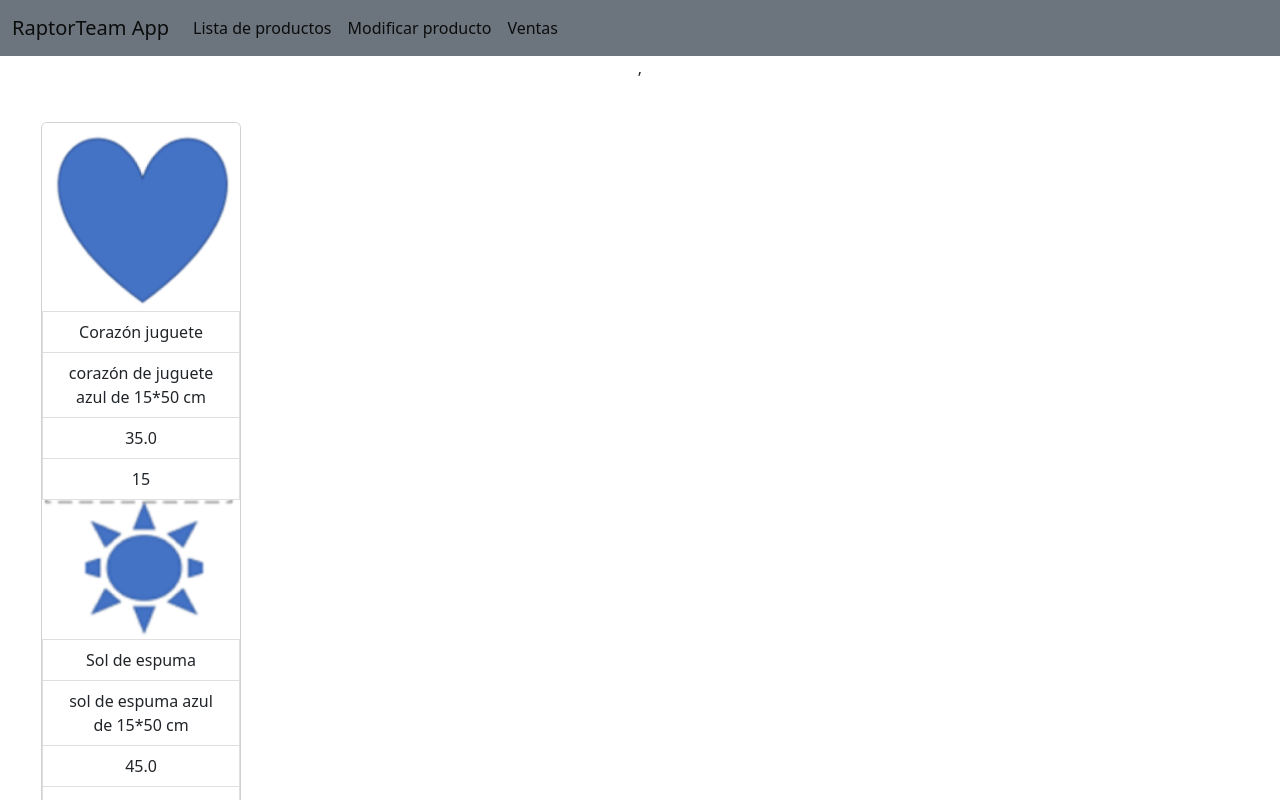
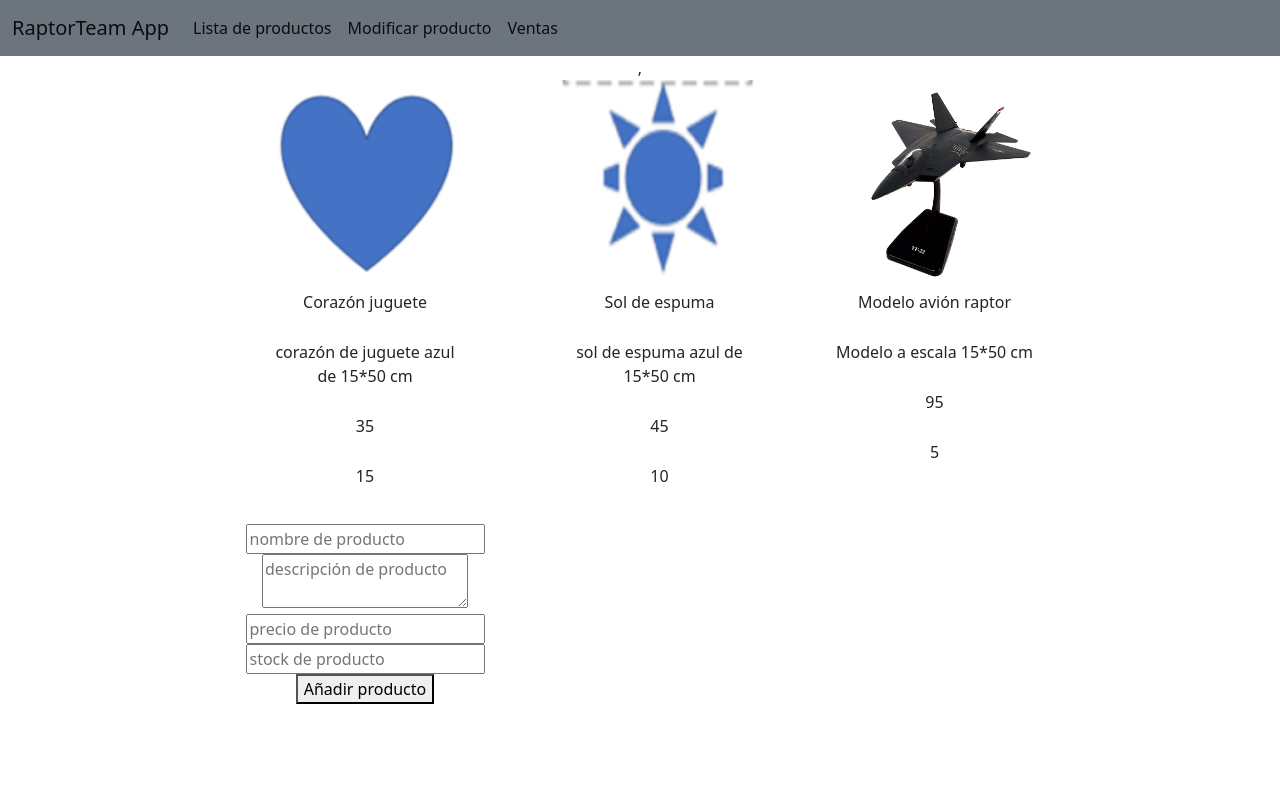
Before and after one commit to diegocetina/raptorTeam, a React (Create React App) app in the folder rapp1/: page /admin/lista in a window 1280 px wide. Shown: the top 800 px of the page. Built offline with nearby package versions, Linux system fonts and the light colour scheme.

Commit message:
ajustes de añadir productos y funciones UseState

```diff
--- a/rapp1/package.json
+++ b/rapp1/package.json
@@ -13,6 +13,7 @@
     "react-dom": "^18.2.0",
     "react-router-dom": "^6.4.2",
     "react-scripts": "5.0.1",
+    "sass": "^1.55.0",
     "web-vitals": "^2.1.4"
   },
   "scripts": {
--- a/rapp1/src/Data/ProductsData.js
+++ b/rapp1/src/Data/ProductsData.js
@@ -3,24 +3,24 @@ export const productsData = [
     id: 0,
     nombre: "Corazón juguete",
     descripcion: "corazón de juguete azul de 15*50 cm",
-    precio: "35.0",
-    stock: "15",
+    precio: 35.0,
+    stock: 15,
     img: "../../corazon.png",
   },
   {
     id: 1,
     nombre: "Sol de espuma",
     descripcion: "sol de espuma azul de 15*50 cm",
-    precio: "45.0",
-    stock: "10",
+    precio: 45.0,
+    stock: 10,
     img: "../../sol.png",
   },
   {
     id: 2,
     nombre: "Modelo avión raptor",
     descripcion: "Modelo a escala 15*50 cm",
-    precio: "95.0",
-    stock: "5",
+    precio: 95.0,
+    stock: 5,
     img: "../../raptor1.png",
   },
 ];
--- a/rapp1/src/components/admin/ListProd.js
+++ b/rapp1/src/components/admin/ListProd.js
@@ -1,12 +1,27 @@
+import { useEffect, useState } from "react";
 import { productsData } from "../../Data/ProductsData";
 import "../../styles/style.css";
 
 export const ListProd = () => {
+const[nuevoProd, setNuevoProd] = useState (productsData)
+
+  const handleProd = (e)=>{
+    setNuevoProd((producto)=>
+    [...producto,{
+      id:nuevoProd.length,
+      nombre: e.target.value,
+      descripcion:e.target.value,
+      precio: e.target.value,
+      stock:e.target.value
+    }])
+  alert("producto añadido")};
+
+
+  console.log(nuevoProd)
+
   return (
-      <div className="card">
-
-        <ul className="list-group list-group-flush">
-          {productsData.map((data, key) => {
+    <div className="stock-container">
+      {nuevoProd.map((data, key) => {
         return (
           <div className="col" key={key}>
             <Producto
@@ -20,20 +35,38 @@ export const ListProd = () => {
           </div>
         );
       })}
-        </ul>
-        <button>Añadir producto</button>
+      <form onSubmit={handleProd}>
+          <input
+            type="text" name="nombre"
+            placeholder="nombre de producto" value={nuevoProd.nombre}>
+          </input>
+          <textarea
+            type="text" name="descripcion"
+            placeholder="descripción de producto" value={nuevoProd.descripcion}>
+          </textarea>
+          <input
+            type="number" name="precio"
+            placeholder="precio de producto" value={nuevoProd.precio}>
+          </input>
+          <input
+            type="number" name="stock"
+            placeholder="stock de producto" value={nuevoProd.stock}>
+          </input>
+          <button type="submit">Añadir producto</button>
+      </form>
+
     </div>
   );
 };
 
 const Producto = ({ nombre, descripcion, precio, stock, img }) => {
   return (
-    <div className="col">
-      <img src={img} className="card-img-top" alt="not found" />
-      <li className="list-group-item">{nombre}</li>
-      <li className="list-group-item">{descripcion}</li>
-      <li className="list-group-item">{precio}</li>
-      <li className="list-group-item">{stock}</li>
+    <div className="product">
+      <img src={img} className="img" alt="not found" />
+      <p>{nombre}</p>
+      <p>{descripcion}</p>
+      <p>{precio}</p>
+      <p>{stock}</p>
     </div>
   );
 };
--- a/rapp1/src/components/admin/ModProd.js
+++ b/rapp1/src/components/admin/ModProd.js
@@ -4,21 +4,28 @@ import { useState } from "react";
 
 export const ModProd = () =>{
     const [id, setId] = useState(2);
-    console.log(id);
     const Producto = ({id, nombre}) => {
         return (
 
             <li onClick={()=>{setId(id)}} className="list-group-item">{nombre} </li>
         )
+        }
+    const[modProds, setModProds] = useState(productsData);
+    const modItems = (e)=>{
+        setModProds(
+            modProds.map((producto)=>
+                producto.id===id
+                    ?{...producto, nombre: e.target.value,
+                    descripcion:e.target.value,
+                    precio:e.target.value,
+                    stock:e.target.value
+                }
+                    :{...producto}
+            )
+        );
 
-  /*   const[productsData, setProductsData] = useState([]);
-    const modItems = ()=>{
-        setProductsData([ ...items{
-            nombre:
-        } */
+        }
 
-
-    }
     return (
         <div className="container-fluid">
             <div className="row">
@@ -45,30 +52,36 @@ export const ModProd = () =>{
                 </div>
                 <div className="col">
                     <div className="card" >
-                        <img src={productsData[id].img} className="card-img-top" alt="no carga"/>
+                        <img src={productsData[id].img} className="img" alt="no carga"/>
                         <div className="card-body">
-                            <h5 className="card-title">{productsData[id].nombre}</h5>
+                            <h5 className="card-title">{modProds[id].nombre}</h5>
                         </div>
                     </div>
                 </div>
                 <div className="col">
                     <div className="mb-3">
                     <label htmlFor="nombre" className="form-label">Nombre</label>
-                    <input type="text" className="form-control" id="nombre" placeholder={productsData[id].nombre}/>
+                    <input onChange={modItems}
+                    type="text" className="form-control" id="nombre"
+                    placeholder={productsData[id].nombre}/>
                     </div>
                     <div className="mb-3">
                     <label htmlFor="descripcion" className="form-label">Descripción</label>
-                    <input type="text" className="form-control" id="descripcion" placeholder={productsData[id].descripcion}/>
+                    <input onChange={modItems}
+                    type="text" className="form-control" id="descripcion"
+                    placeholder={productsData[id].descripcion}/>
                     </div>
                     <div className="mb-3">
                     <label htmlFor="precio" className="form-label">precio</label>
-                    <input type="number" className="form-control" id="precio" placeholder={productsData[id].precio}/>
+                    <input type="number" className="form-control" id="precio"
+                    placeholder={productsData[id].precio}/>
                     </div>
                     <div className="mb-3">
                     <label htmlFor="stock" className="form-label">Stock</label>
-                    <input type="number" className="form-control" id="stock" placeholder={productsData[id].stock}/>
+                    <input type="number" className="form-control" id="stock"
+                    placeholder={productsData[id].stock}/>
                     </div>
-                    <button>Guardar cambios</button>
+                    <button onClick={modItems}>Guardar cambios</button>
                 </div>
             </div>
         </div>
--- a/rapp1/src/components/client/List.js
+++ b/rapp1/src/components/client/List.js
@@ -1,13 +1,43 @@
+import { createContext, useContext, useEffect, useState } from "react";
 import { productsData } from "../../Data/ProductsData";
 import "../../styles/style.css";
 
 export const List = () => {
+  /* const addCart= (producto) => {
+    const enCarrito =carritoProd.find((prodEnCarrito) => prodEnCarrito.id=== producto.id);
+    if(enCarrito){
+      setCarritoProd(
+        carritoProd.map((prodEnCarrito)=> {
+          if(prodEnCarrito.id=== producto.id){
+            return {...enCarrito, stock: enCarrito.stock +1}
+          } else return prodEnCarrito;
+        })
+      );
+  }else{
+    setCarritoProd([...enCarrito, {...producto, stock:1}]);
+  }
+};
+  const borrarItem = (producto) =>{
+    const enCarrito =carritoProd.find((prodEnCarrito) => prodEnCarrito.id=== producto.id);
+    if(enCarrito.stock === 1){
+      setCarritoProd(
+        carritoProd.filter(prodEnCarrito =>prodEnCarrito.id !== producto.id)
+      )
+    } else {
+      setCarritoProd((prodEnCarrito)=>{
+        if(prodEnCarrito.id===producto.id){
+          return {...enCarrito, stock: enCarrito.stock - 1}
+        } else return prodEnCarrito;
+      })
+    }
+  }; */
   return (
-      <div className="card">
-        <ul className="list-group list-group-flush">
+
+    <div className="stock-container">
+
       {productsData.map((data, key) => {
         return (
-              <div  key={key}>
+          <div key={key}>
               <Producto
                 key={key}
                 img={data.img}
@@ -15,27 +45,25 @@ export const List = () => {
                 descripcion={data.descripcion}
                 precio={data.precio}
                 stock={data.stock}
+              />
+              <button /* onClick={()=>addCart(data)} */>Añadir a carrito</button>
+          </div>
+        );
+      })}
 
-                />
-                <button>Añadir a carrito</button>
       </div>
 
-            );
-          })}
-        </ul>
-
-      </div>
   );
 };
 
 const Producto = ({ nombre, descripcion, precio, stock, img }) => {
   return (
-    <div className="row">
-      <img src={img} className="list-group-item" alt="not found" />
-      <li className="list-group-item">{nombre}</li>
-      <li className="list-group-item">{descripcion}</li>
-      <li className="list-group-item">{precio}</li>
-      <li className="list-group-item">{stock}</li>
+    <div className="product">
+      <img src={img} className="img" alt="not found" />
+      <p>{nombre}</p>
+      <p>{descripcion}</p>
+      <p>{precio}</p>
+      <p>{stock}</p>
     </div>
   );
 };
--- a/rapp1/src/styles/style.css
+++ b/rapp1/src/styles/style.css
@@ -5,9 +5,28 @@
   background-color: gray;
 }
   .stock-container {
-    padding-left: 3em;
-    padding-right: 3em;
-    margin-top: 3em;
+    width: 100%;
+    display: grid;
+    grid-template-columns: repeat(3,0fr);
+    grid-row-gap: 20px;
+    grid-column-gap: 75px;
+    justify-items: center;
+    justify-content: center;
+    box-sizing: border-box;
+
+  }
+  .product{
+    width: 200px;
+    display: flex;
+    flex-direction: column;
+    align-items: center;
+    justify-content: center;
+    gap: 10px;
+
+  }
+  .img{
+    width: 200px;
+    height: 200px;
   }
 
   .header {
```
Also changed, not shown: 1 other file (tests, documents, lock files or other folders). Lines whose indentation alone changed are shown as unchanged.
